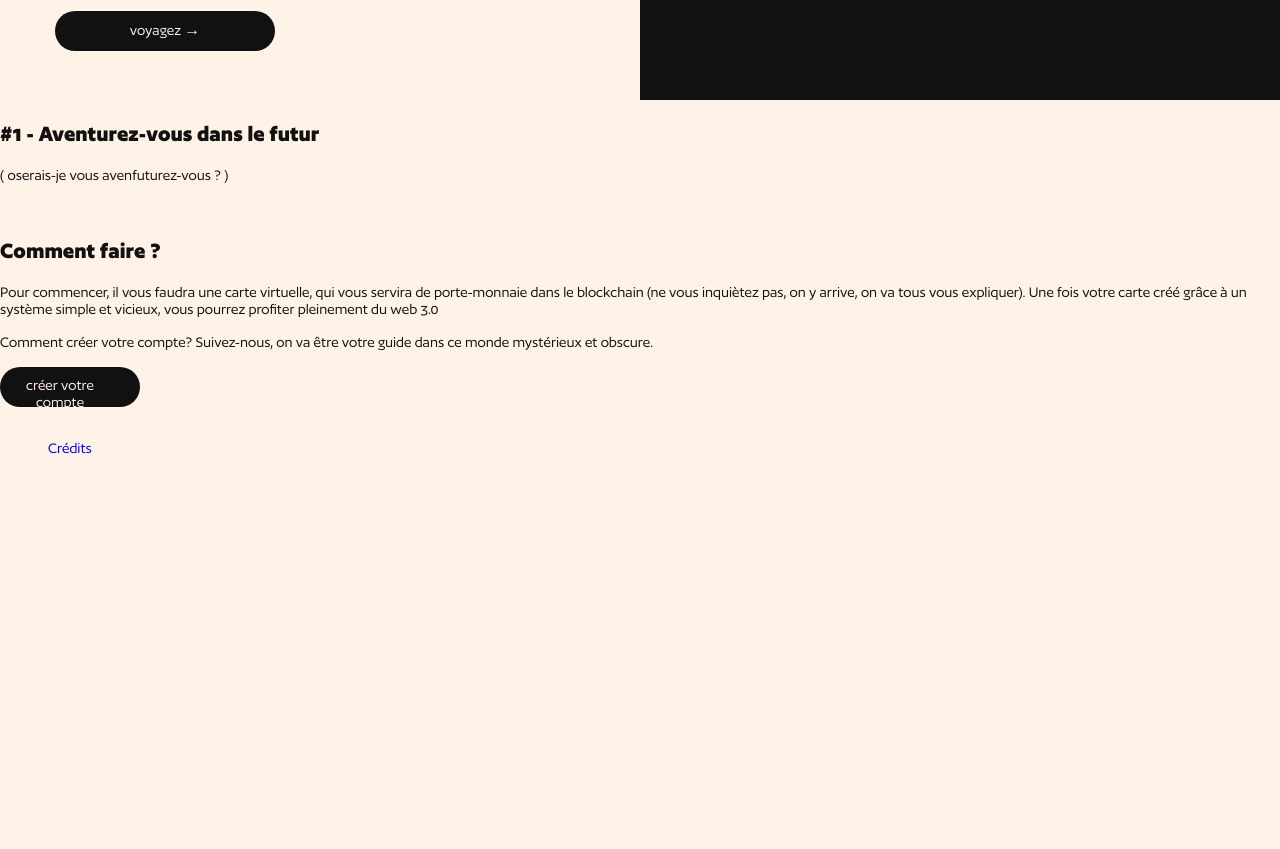
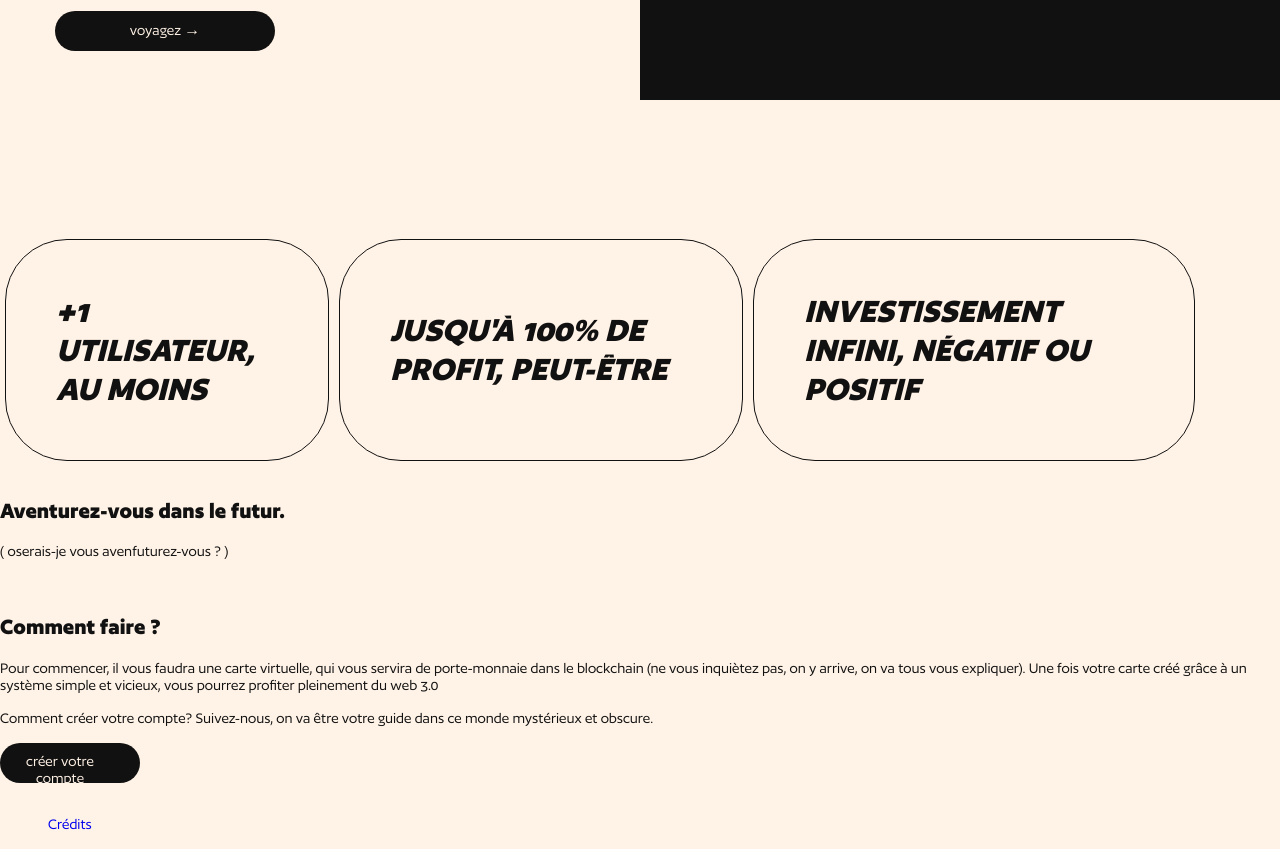
Before and after one commit to Daku-ju/web-bas, a website: page src/index.html in a window 1280 px wide. Shown: the part 700-1549 px from the top of the page. Before the commit the page ends 1173 px from the top, so only its background shows below. Drawn offline with nearby package versions, Linux system fonts and the light colour scheme; files that its build step writes are made by us from their sources.

Commit message:
Ajout de margins sur le main

```diff
--- a/src/index.html
+++ b/src/index.html
@@ -34,10 +34,15 @@
     </div>
     <div class="header--right dgrid-start5 dgrid-end-1"></div>
   </header>
-  <main>
+  <main class="main">
 
+    <ul class="boxes">
+      <li class="boxes__el">+1 utilisateur, au moins</li>
+      <li class="boxes__el">Jusqu'à 100% de profit, peut-être</li>
+      <li class="boxes__el">Investissement infini, négatif ou positif</li>
+    </ul>
 
-    <h2>#1 - Aventurez-vous dans le futur</h2>
+    <h2>Aventurez-vous dans le futur.</h2>
     <p>( oserais-je vous avenfuturez-vous ? )</p>
     <img src="#" alt="" srcset="">
     <h2>Comment faire ?</h2>
--- a/src/styles/app.scss
+++ b/src/styles/app.scss
@@ -238,4 +238,33 @@ header svg{
         background-repeat: no-repeat;
         background-position: center 7px;
     }
+
+    .boxes{
+        display: flex;
+        font-family: "Author";
+        text-transform: uppercase;
+        font-variation-settings: 'wght' 700;
+        font-style: italic;
+        font-size: 35.5px;
+        margin-top: 139px;
+        justify-content: space-around;
+        max-width: 1200px;
+
+        .boxes__el{
+            padding: 60px 50px;
+            border: 1px solid #111;
+            border-radius: 62px;
+            max-width: 340px;
+            height: 100px;
+            margin: 0px 5px;
+            display: flex;
+            justify-content: center;
+            align-items: center;
+        }
+    }
+
+    .main{
+        margin: auto;
+        max-width: 1450px;
+    }
 }
```
